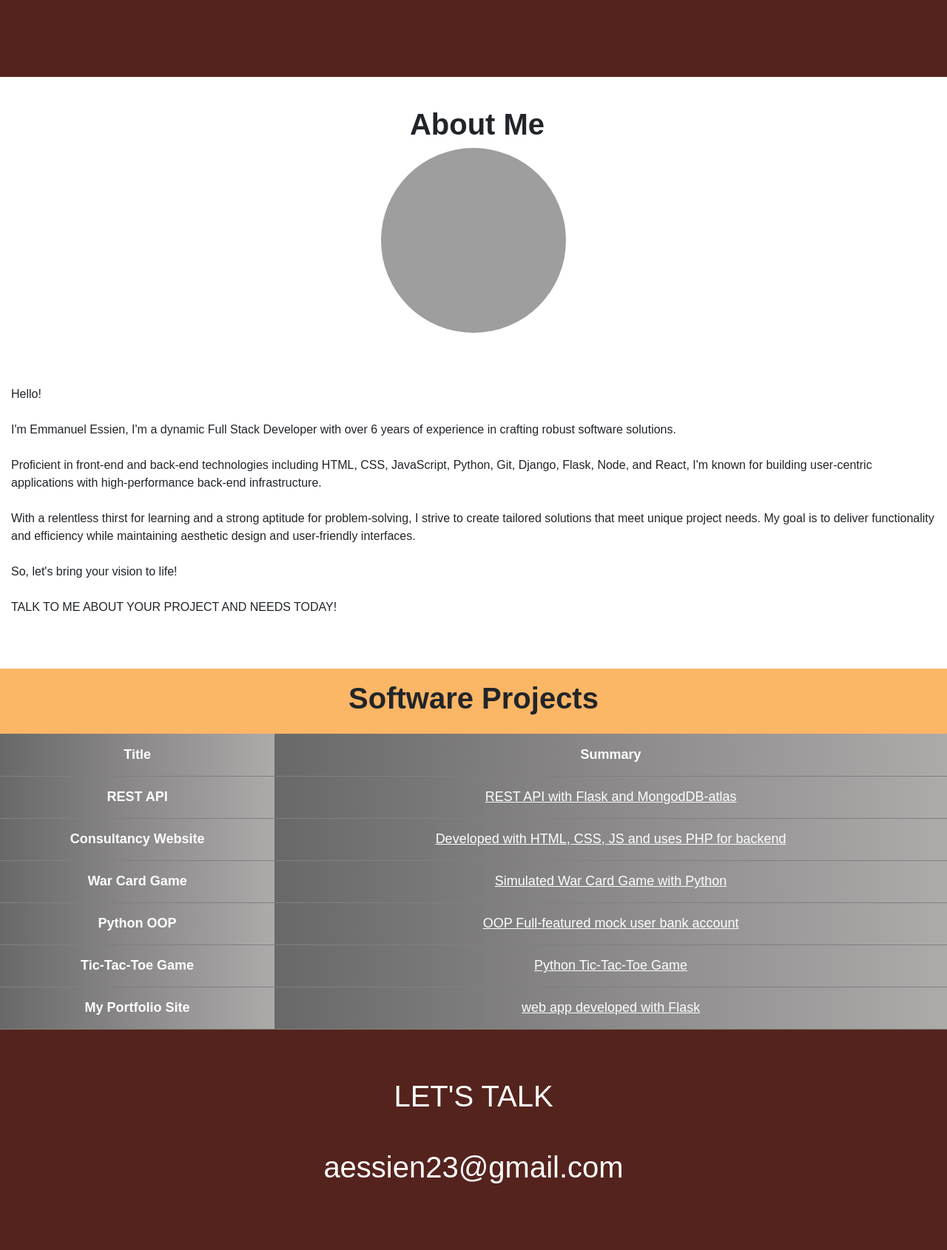
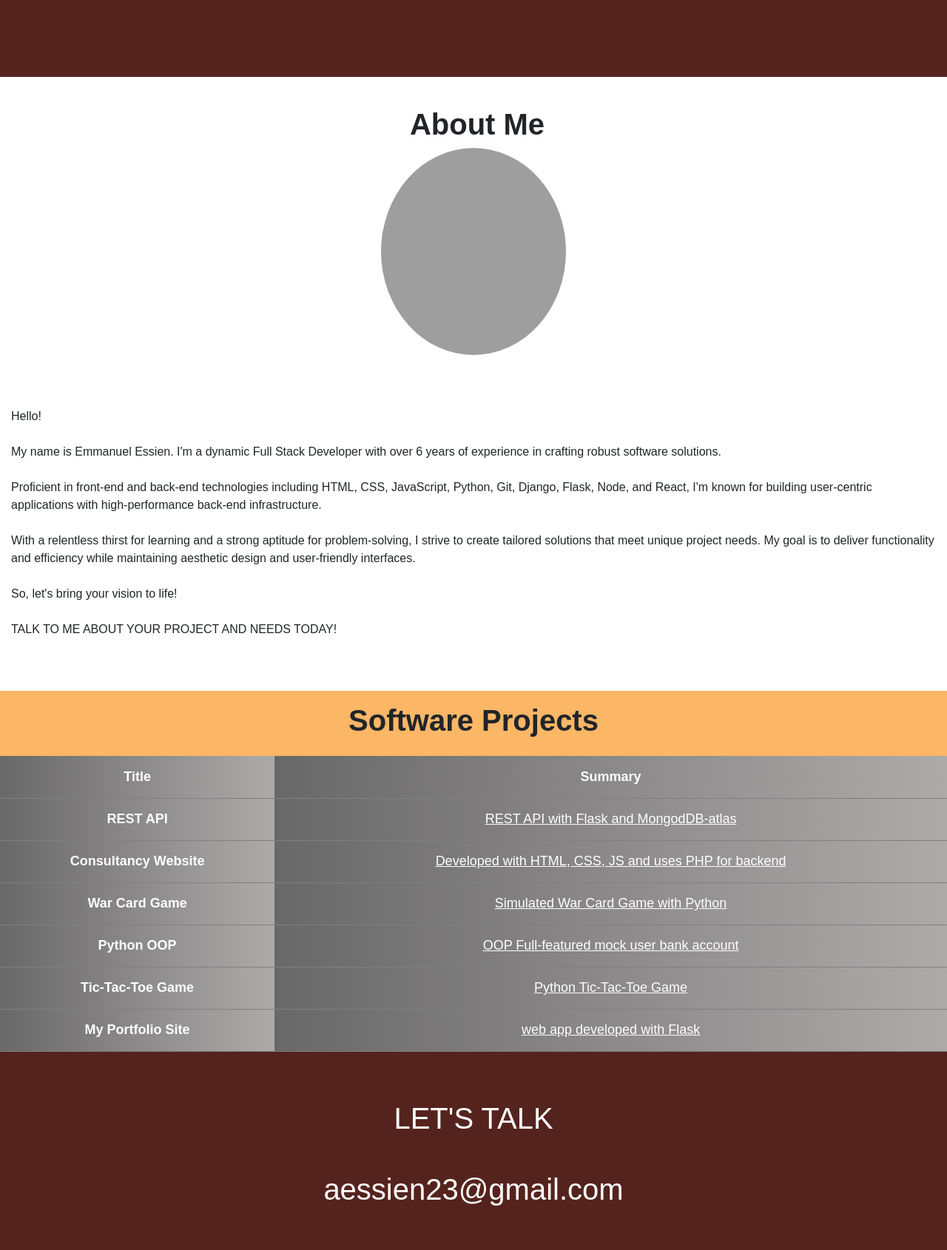
Before and after one commit to classAnon/portfolio3, a Python web app: template templates/home.html in a window 1280 px wide. Shown: the part 696-2386 px from the top of the page at 74% size. Before the commit the page ends 2296 px from the top, so only its background shows below. Run offline with Jinja, Linux system fonts and the light colour scheme; the template is opened without the code that fills it, so the values that code supplies are empty; some libraries are stand-ins or nearby versions; some web fonts are replaced; grey boxes are pictures that could not be loaded.

Commit message:
updated headshot and bio

```diff
--- a/static/styles.css
+++ b/static/styles.css
@@ -97,7 +97,7 @@ li{
 }
 
 .headshot {
-    height: 250px;
+    height: 280px;
     width: 250px;
     border-radius: 50%;
     margin-bottom: 5vh;
--- a/templates/home.html
+++ b/templates/home.html
@@ -73,7 +73,7 @@
                 <blockquote>
                 Hello!
                 <br><br>
-                I'm Emmanuel Essien, I'm a dynamic Full Stack Developer with over 6 years of experience in crafting robust software solutions.
+                My name is Emmanuel Essien. I'm a dynamic Full Stack Developer with over 6 years of experience in crafting robust software solutions.
                 <br><br>
                 Proficient in front-end and back-end technologies including HTML, CSS, JavaScript, Python, Git, Django, Flask, Node, and React, I'm known for building user-centric applications with high-performance back-end infrastructure.
                 <br><br>
```
